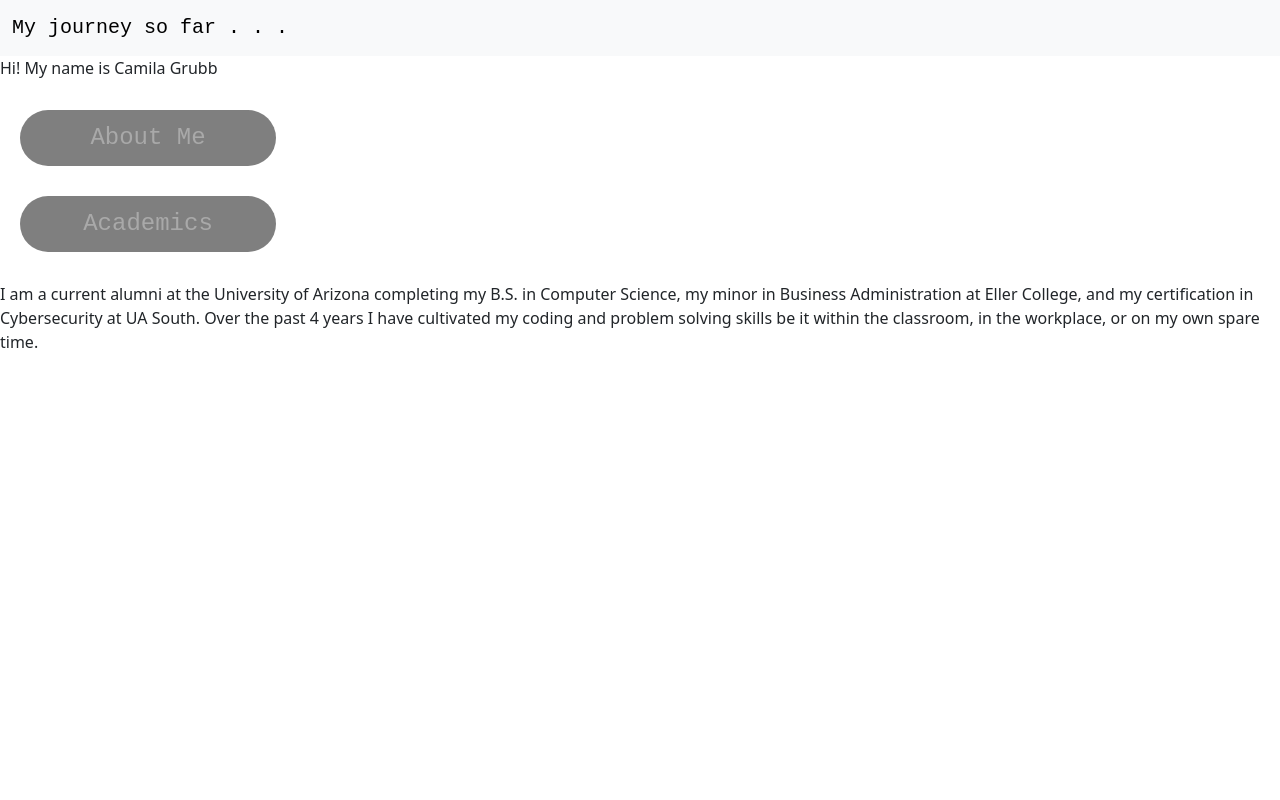
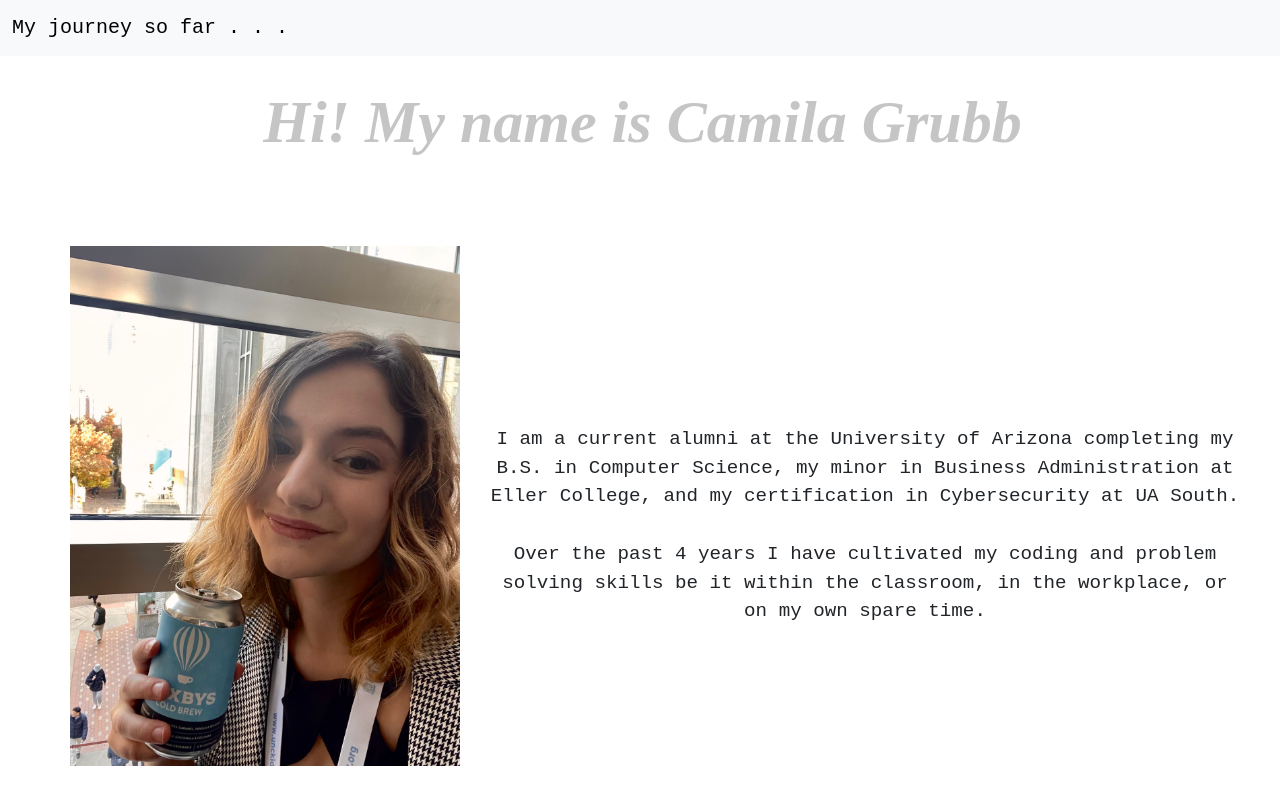
Before and after one commit to CG020/camilagrubbweb, a React (Vite) app: page /bio in a window 1280 px wide. Shown: the top 800 px of the page. Built offline with nearby package versions, Linux system fonts and the light colour scheme.

Commit message:
bio page progress

```diff
--- a/src/components/BioPage.tsx
+++ b/src/components/BioPage.tsx
@@ -3,29 +3,73 @@ import NavBar from "./NavBar";
 
 const BioPage = () => {
 
-    const bioImage: React.CSSProperties = {
+    const bioSection: React.CSSProperties = {
+        display: 'flex',
+        alignItems: 'center',
+        justifyContent: 'center',
+        padding: '20px',
+    }
+
+    const headerText: React.CSSProperties = {
         marginLeft: '5px',
         padding: '30px',
+        textAlign: 'center',
+        fontFamily: 'playfair display',
+        color: '#a2a2a2a0',
+        fontSize: '60px',
+    };
+
+    const bioImage: React.CSSProperties = {
+        width: '450px',
+        height: 'auto',
+        marginLeft: '20px',
+        padding: '30px',
+        borderRadius: '10px',
     };
 
     const bioText: React.CSSProperties = {
         fontFamily: 'monospace',
+        marginRight: '20px',
+        textAlign: 'center',
+        fontSize: '1.2em',
+        marginTop: '55px',
     }
 
     return(
         <div>
             <NavBar message={'My journey so far . . .'}/>
-            {/* <img src="src\assets\bioProfile.jpg" className="profile-image" alt="BioProfile" style={bioImage} /> */}
-            <div>
-                <p>Hi! My name is Camila Grubb</p>
-                <Divider title="About Me" align1='20px' align2='0px'></Divider>
-                <Divider title="Academics" align1='20px' align2='0px'></Divider>
-                <p>I am a current alumni at the University of Arizona completing my B.S. in Computer Science, my
-                    minor in Business Administration at Eller College, and my certification in Cybersecurity at UA South.
-                    Over the past 4 years I have cultivated my coding and problem solving skills be it within the classroom,
+            <h1 style={headerText}><i><b>Hi! My name is Camila Grubb</b></i></h1>
+            <div style={bioSection}>
+                <img src="src\assets\bioProfile.jpg" className="profile-image" alt="BioProfile" style={bioImage} />
+                <p style={bioText}>I am a current alumni at the University of Arizona completing my B.S. in Computer Science, my
+                    minor in Business Administration at Eller College, and my certification in Cybersecurity at UA South.<br></br>
+                    <br></br> Over the past 4 years I have cultivated my coding and problem solving skills be it within the classroom,
                     in the workplace, or on my own spare time.
                 </p>
-              </div>
+            </div>
+            <div>
+                <Divider title="Academics" align1='20px' align2='0px'></Divider>
+                <div style={bioSection}>
+                <p style={bioText}> As a Computer Science student at UA, I've cultivated my skills in
+                many languages including Python, Java, Javascript, and C. Many projects I completed
+                in my classes are included on my Github profile and explained under the 'Projects' section of
+                this site.<br></br> <br></br>Through my education, I've learned to value clear, concise code accompanied with
+                descriptive documentation. Collaborative projects, including the times I've been designated Project Lead
+                and/or Srum Master, in the academic setting exposed me to the development process as well as the necessity
+                for planning large scale designs. <br></br> <br></br> At Eller College, I've gained proficiency in professional
+                software such as Microsoft Applications. I have written both financial and progress reports evaluated by Eller College
+                professors as well as practiced string communication within the work sphere. I believe integrating useful technological
+                tools into the workplace is advantagious for improving business efficency.
+                </p>
+                <img src="src\assets\UAImage.jpeg" className="college-image" alt="college" style={bioImage} />
+                </div>
+                <Divider title="Research" align1='auto' align2='20px'></Divider>
+                <div style={bioSection}>
+                <img src="src\assets\sarverImage.jpg" className="sarver-image" alt="sarver" style={bioImage} />
+                <p style={bioText}> placement text
+                </p>
+                </div>
+            </div>
           </div>
     );
 }
```
Also changed, not shown: src/assets/UAimage.jpeg (added), src/assets/sarverImage.jpg (added).
